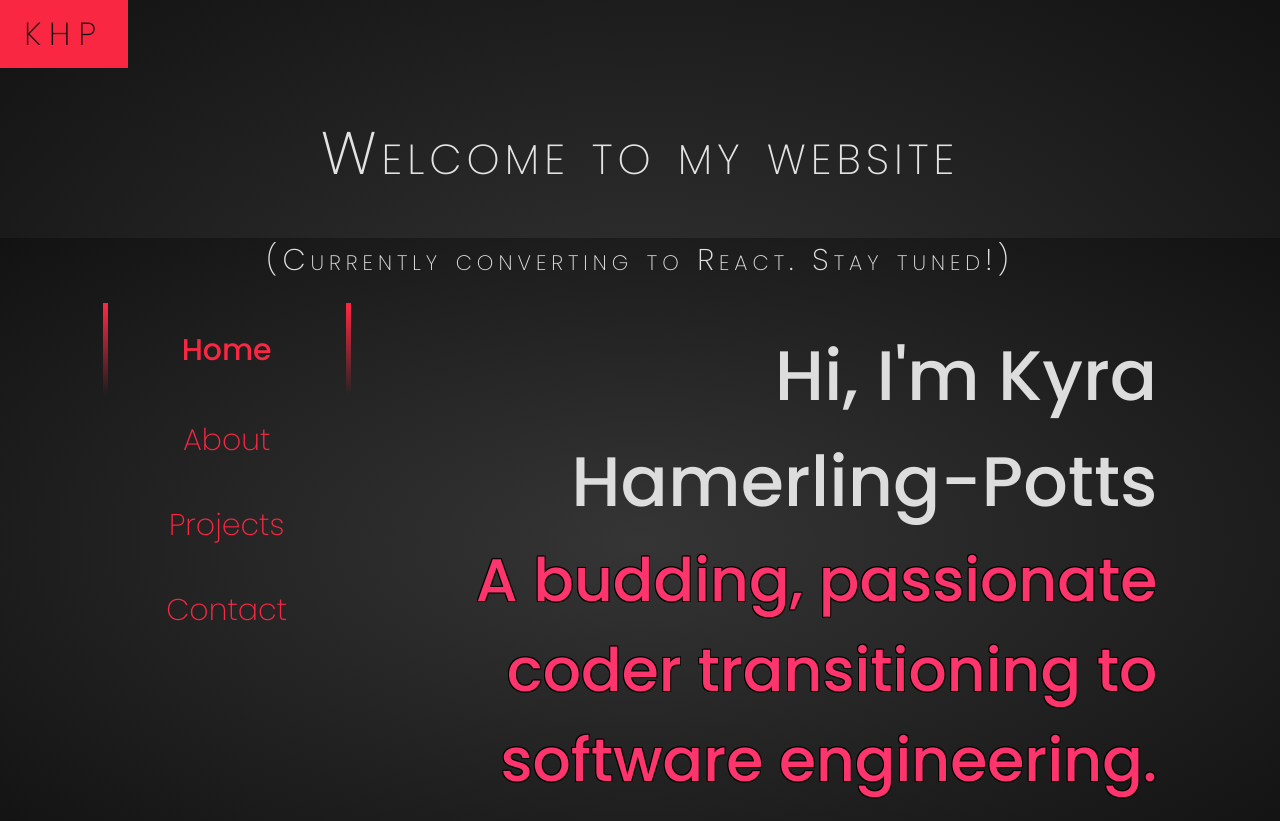
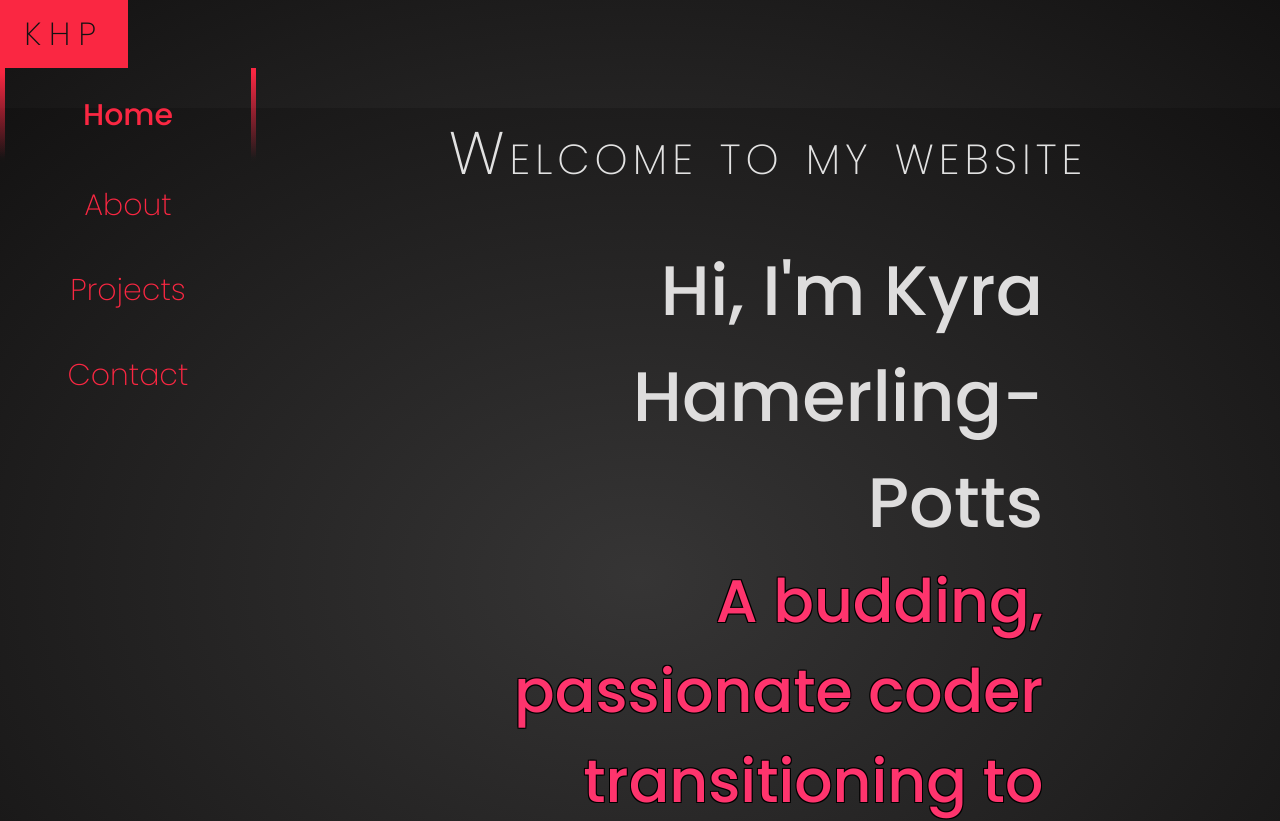
Before and after one commit to khamerling-potts/portfolio, a React (Create React App) app in the folder kyra_hamerling_potts/: page / in a window 1280 px wide. Shown: the top 821 px of the page. Built offline with nearby package versions, Linux system fonts and the light colour scheme.

Commit message:
creating navbar component and adding to App

```diff
--- a/kyra_hamerling_potts/src/App.js
+++ b/kyra_hamerling_potts/src/App.js
@@ -1,14 +1,15 @@
 import logo from "./logo.svg";
 import "./App.css";
 import { Outlet } from "react-router-dom";
+import NavBar from "./components/NavBar";
 
 function App() {
   return (
     <div className="App">
       <header className="App-header">
         <h1 id="nameHeader">KHP</h1>
-        <h2 id="homeHeader">Welcome to my website</h2>
       </header>
+      <NavBar />
       <Outlet />
     </div>
   );
--- /dev/null
+++ b/kyra_hamerling_potts/src/components/NavBar.js
@@ -0,0 +1,24 @@
+import { NavLink } from "react-router-dom";
+
+function NavBar() {
+  return (
+    <section class="navSection">
+      <nav class="sidenav">
+        <NavLink to="/" className="nav-link">
+          Home
+        </NavLink>
+        <NavLink to="/about" className="nav-link">
+          About
+        </NavLink>
+        <NavLink to="/projects" className="nav-link">
+          Projects
+        </NavLink>
+        <NavLink to="/contact" className="nav-link">
+          Contact
+        </NavLink>
+      </nav>
+    </section>
+  );
+}
+
+export default NavBar;
--- a/kyra_hamerling_potts/src/pages/About.js
+++ b/kyra_hamerling_potts/src/pages/About.js
@@ -1,22 +1,11 @@
+import NavBar from "../components/NavBar";
+
 function About() {
   return (
     <body>
-      <h1 id="nameHeader">KHP</h1>
       <h2 id="aboutHeader">About me</h2>
-      <script src="script.js" defer></script>
       <div class="content">
         <div class="innerContainer">
-          <section class="navSection">
-            <nav class="sidenav">
-              <a href="index.html">Home</a>
-              <a class="active" href="about.html">
-                About
-              </a>
-              <a href="projects.html">Projects</a>
-              <a href="contact.html">Contact</a>
-            </nav>
-          </section>
-
           <section class="aboutInfo">
             <section class="aboutContainerOuter">
               <section class="aboutContainerInner">
--- a/kyra_hamerling_potts/src/pages/Contact.js
+++ b/kyra_hamerling_potts/src/pages/Contact.js
@@ -1,22 +1,10 @@
 function Contact() {
   return (
     <body>
-      <h1 id="nameHeader">KHP</h1>
       <h2 id="contactHeader">Contact</h2>
       <script src="script.js" defer></script>
       <div class="content">
         <div class="innerContainer">
-          <section class="navSection">
-            <nav class="sidenav">
-              <a href="index.html">Home</a>
-              <a href="about.html">About</a>
-              <a href="projects.html">Projects</a>
-              <a class="active" href="contact.html">
-                Contact
-              </a>
-            </nav>
-          </section>
-
           <section class="textSection">
             <section class="textContainer">
               <p id="connect">Connect with me</p>
--- a/kyra_hamerling_potts/src/pages/Home.js
+++ b/kyra_hamerling_potts/src/pages/Home.js
@@ -1,21 +1,11 @@
+import NavBar from "../components/NavBar";
 function Home() {
   return (
     <body>
-      <h3>(Currently converting to React. Stay tuned!)</h3>
-      <script src="script.js" defer></script>
-      <div class="content">
-        <div class="innerContainer">
-          <section class="navSection">
-            <nav class="sidenav">
-              <a class="active" href="index.html">
-                Home
-              </a>
-              <a href="about.html">About</a>
-              <a href="projects.html">Projects</a>
-              <a href="contact.html">Contact</a>
-            </nav>
-          </section>
+      <h2 id="homeHeader">Welcome to my website</h2>
 
+      <div className="content">
+        <div className="innerContainer">
           <section class="textSection">
             <section class="textContainer">
               <section class="textContainerInner">
--- a/kyra_hamerling_potts/src/pages/Projects.js
+++ b/kyra_hamerling_potts/src/pages/Projects.js
@@ -1,22 +1,9 @@
 function Projects() {
   return (
     <body>
-      <h1 id="nameHeader">KHP</h1>
       <h2 id="projectsHeader">Projects</h2>
-      <script src="script.js" defer></script>
       <div class="content">
         <div class="innerContainer">
-          <section class="navSection">
-            <nav class="sidenav">
-              <a href="index.html">Home</a>
-              <a href="about.html">About</a>
-              <a class="active" href="projects.html">
-                Projects
-              </a>
-              <a href="contact.html">Contact</a>
-            </nav>
-          </section>
-
           <section class="projectsInfo">
             <section class="projectsContainerOuter">
               <section class="projectsContainerInner">
```
